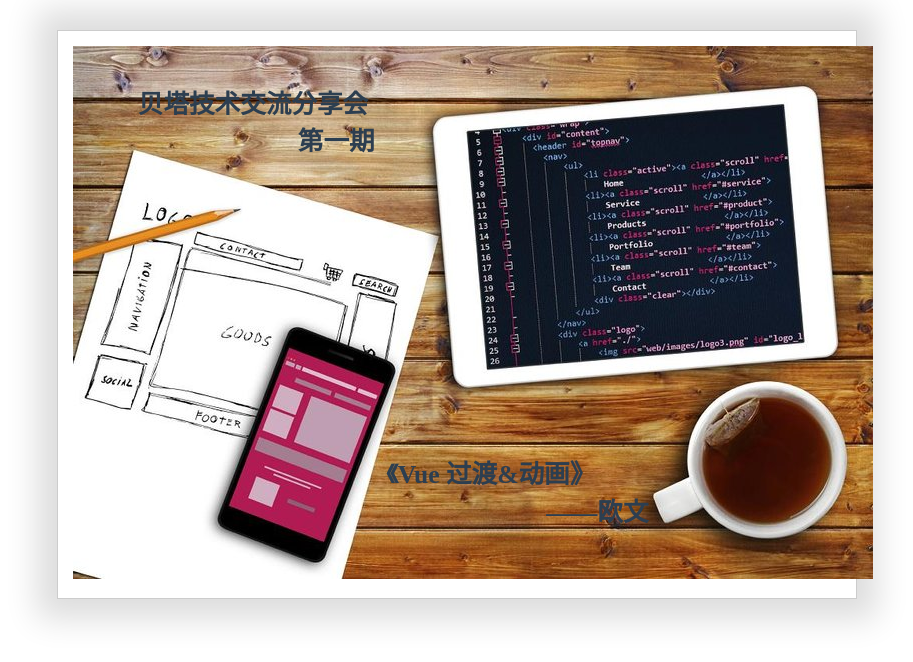
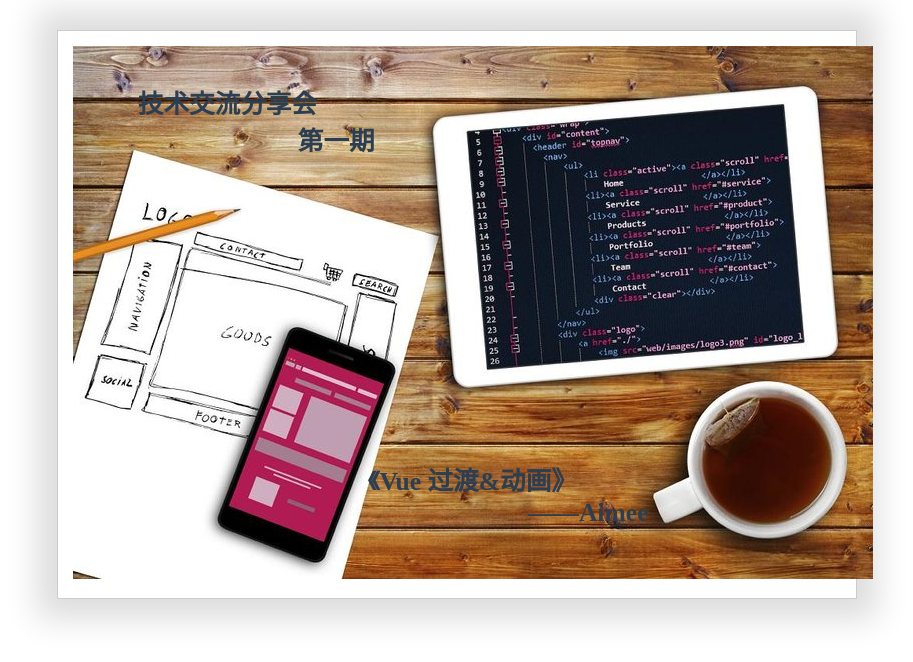
Before and after one commit to haitongma/TestProject, a Vue app: page / in a window 1280 px wide. Shown: the top 662 px of the page, without its empty margins (199-1112 px from the left). Built offline with nearby package versions, Linux system fonts and the light colour scheme; a small style sheet from the web is missing.

Commit message:
modify reademe

```diff
--- a/src/components/MyShare.vue
+++ b/src/components/MyShare.vue
@@ -2,12 +2,12 @@
     <div class="wrap">
       <img src="../assets/images/1.jpg">
       <p class="intro">
-        <span @click="package">贝塔技术交流分享会</span><br/>
+        <span @click="package">技术交流分享会</span><br/>
         <span style="margin-left: 160px;">第一期</span>
       </p>
       <p class="intro2">
         <span @click="link">《Vue 过渡&动画》</span><br/>
-        <span style="margin-left: 160px;">——欧文</span>
+        <span style="margin-left: 160px;">——Aimee</span>
       </p>
       <transition name="fade">
       <div class="redPack" v-if="showPage">
```
Also changed, not shown: 1 other file (tests, documents, lock files or other folders).
